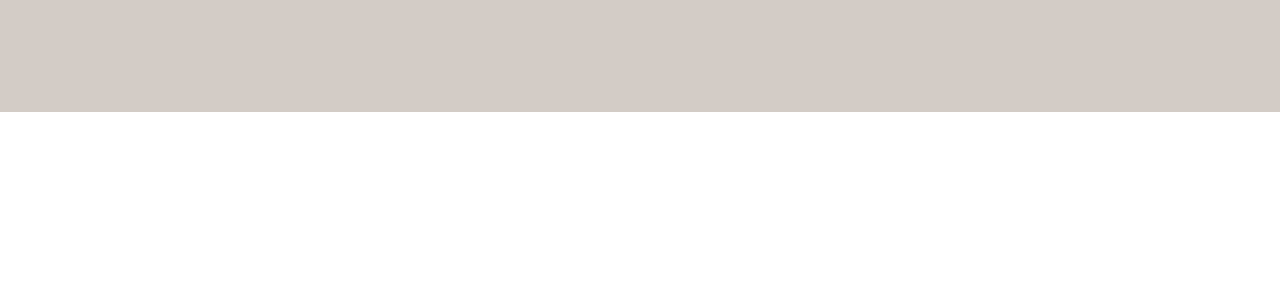
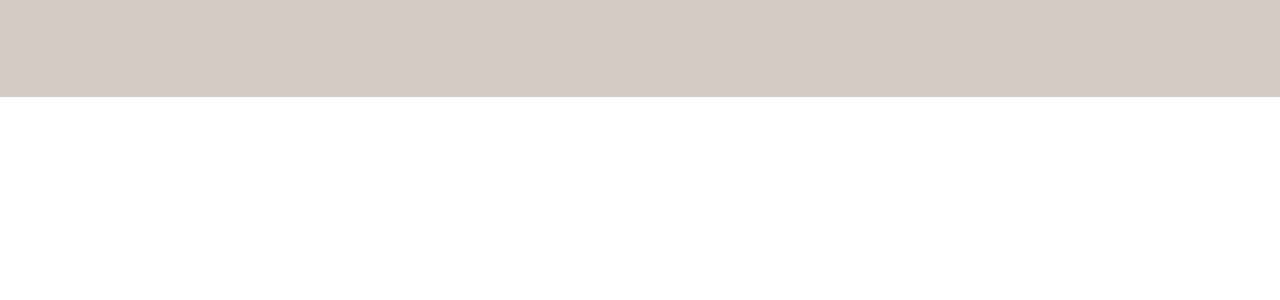
Before and after one commit to ZubalYana/React-practice, a React (Vite) app: page / in a window 1280 px wide. Shown: the top 300 px of the page. Built offline with nearby package versions, Linux system fonts and the light colour scheme.

Commit message:
adjust the header

```diff
--- a/src/components/Header/Header.css
+++ b/src/components/Header/Header.css
@@ -1,6 +1,6 @@
 .Header{
     width: 100%;
-    height: 14vh;
+    height: 97px;
     background-color: #D3CBC5;
     padding: 20px;
     color: #fff;
```
